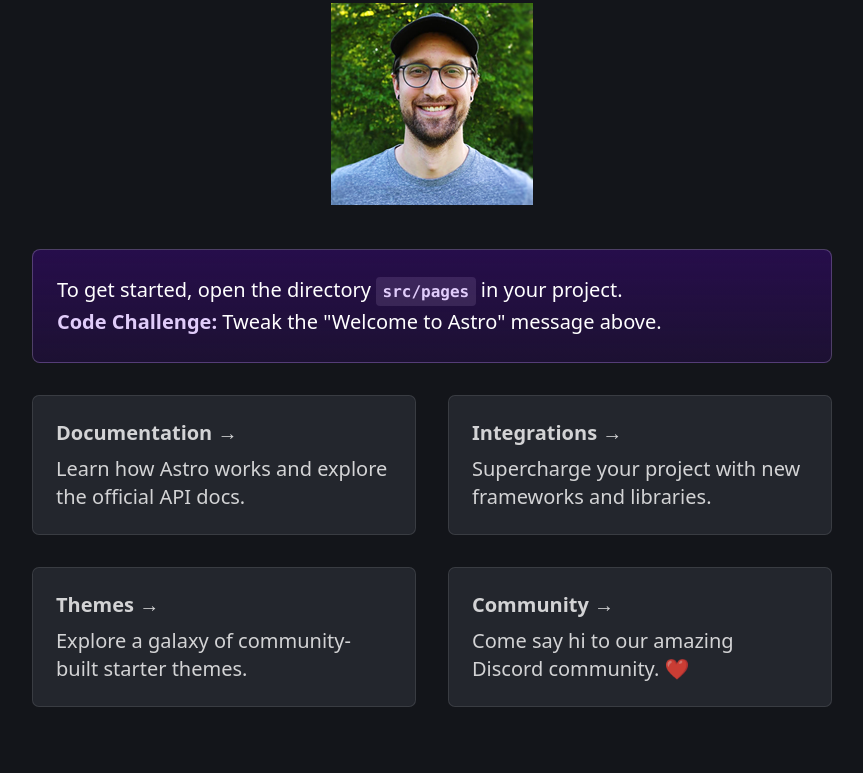
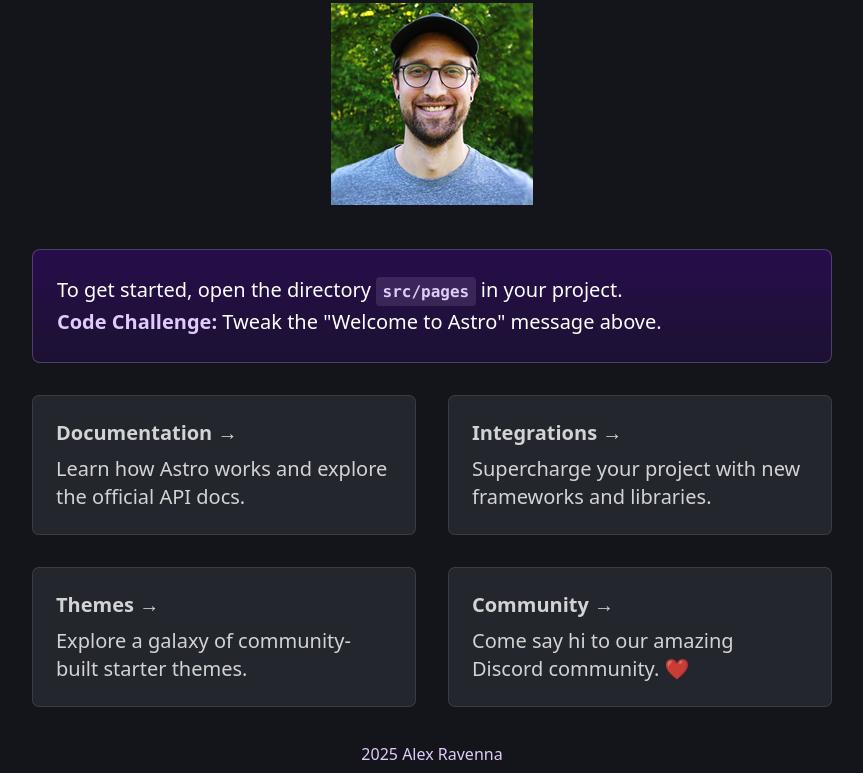
Before and after one commit to alexravenna/alexravenna.github.io, an Astro site: page / in a window 1280 px wide. Shown: the part 117-890 px from the top of the page, without its empty margins (208-1071 px from the left). Before the commit the page ends 868 px from the top, so only its background shows below. Built offline with nearby package versions, Linux system fonts and the light colour scheme; Astro itself is replaced by a stand-in of ours.

Commit message:
add simple footer

```diff
--- a/src/layouts/Layout.astro
+++ b/src/layouts/Layout.astro
@@ -19,6 +19,7 @@ const { title } = Astro.props;
 	<body>
 		<slot />
 	</body>
+	<footer class="footer">2025 Alex Ravenna</footer>
 </html>
 <style is:global>
 	:root {
@@ -36,6 +37,10 @@ const { title } = Astro.props;
 		font-family: system-ui, sans-serif;
 		background: #13151a;
 	}
+	footer {
+		color: rgb(var(--accent-light));
+		text-align: center;
+	}
 	code {
 		font-family:
 			Menlo,
```
